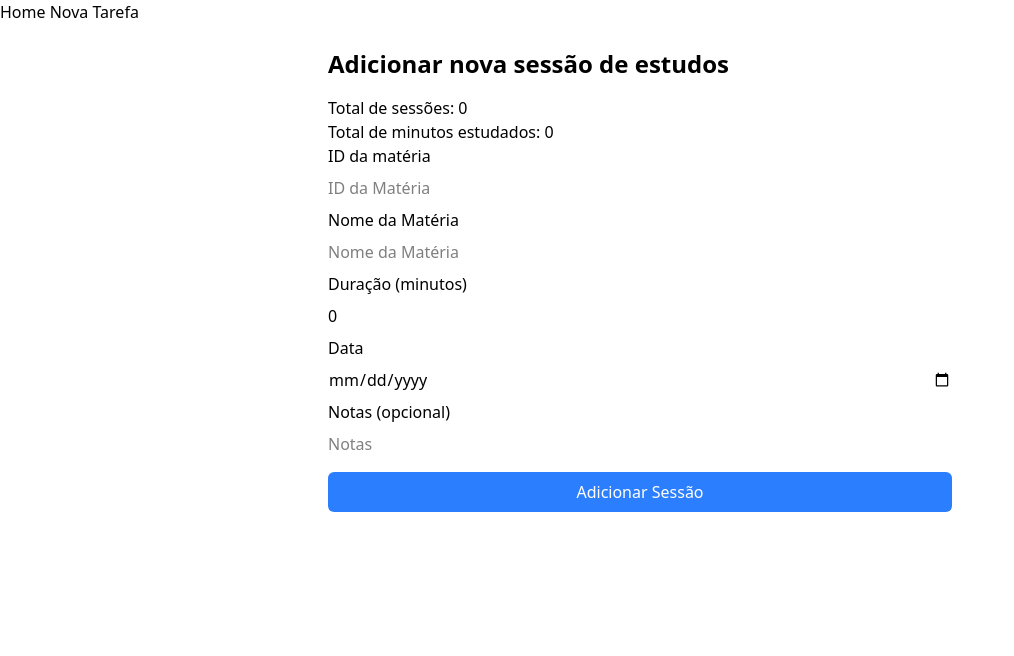
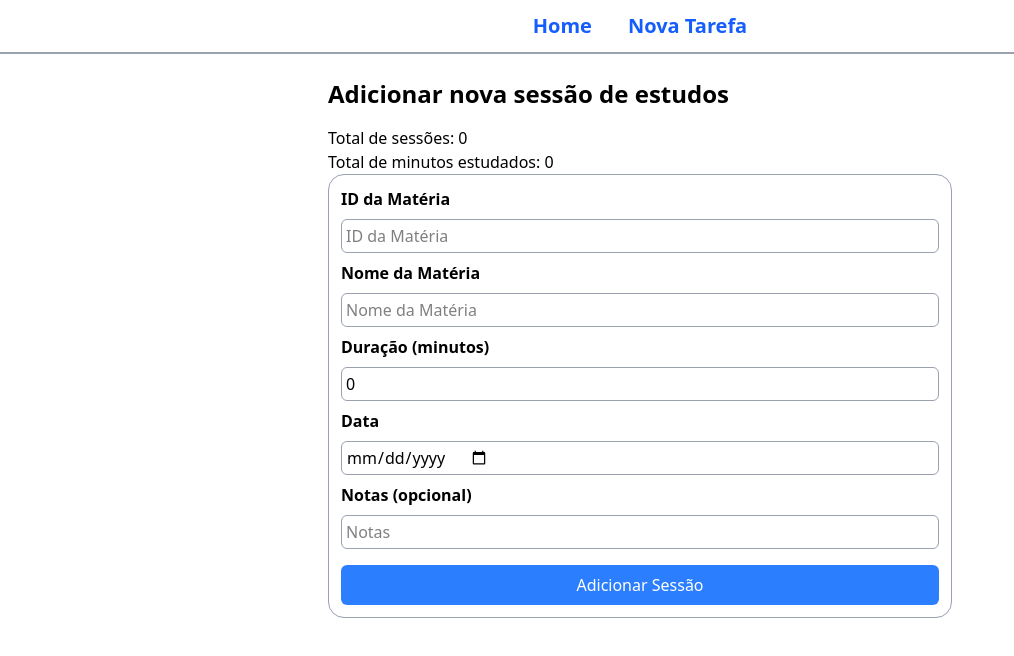
Before and after one commit to Dan1Nicolas/studylog, a React (Vite) app: page /add in a window 1280 px wide. Shown: the top 656 px of the page, without its empty margins (0-1014 px from the left). Built offline with nearby package versions, Linux system fonts and the light colour scheme.

Commit message:
feat: add style with tailwind

```diff
--- a/index.html
+++ b/index.html
@@ -1,5 +1,5 @@
 <!DOCTYPE html>
-<html lang="en">
+<html lang="pt-br">
   <head>
     <meta charset="UTF-8" />
     <link rel="icon" type="image/svg+xml" href="/src/img/studyIcon.png" />
--- a/src/components/Study-form.tsx
+++ b/src/components/Study-form.tsx
@@ -32,9 +32,10 @@ export function StudyForm({ onAddSession }: StudyFormProps) {
   }
 
   return (
-    <form onSubmit={handleSubmit} className="flex flex-col gap-2">
-      <label>ID da matéria</label>
+    <form onSubmit={handleSubmit} className="flex flex-col gap-2 bg-white border border-gray-400 hover:border-blue-600 p-3 rounded-2xl">
+      <label className="font-bold">ID da Matéria</label>
       <input
+        className="flex p-1 rounded-md border border-gray-400 hover:border-blue-600"
         type="text"
         value={id}
         onChange={(e) => setId(e.target.value)}
@@ -42,8 +43,9 @@ export function StudyForm({ onAddSession }: StudyFormProps) {
         required
       />
 
-      <label>Nome da Matéria</label>
+      <label className="font-bold">Nome da Matéria</label>
       <input
+        className="bg-white flex p-1 rounded-md border border-gray-400 hover:border-blue-600"
         type="text"
         value={subject}
         onChange={(e) => setSubject(e.target.value)}
@@ -51,8 +53,9 @@ export function StudyForm({ onAddSession }: StudyFormProps) {
         required
       />
 
-      <label>Duração (minutos)</label>
+      <label className="font-bold">Duração (minutos)</label>
       <input
+        className="bg-white flex p-1 rounded-md border border-gray-400 hover:border-blue-600"
         type="number"
         value={minutes}
         onChange={(e) => setMinutes(Number(e.target.value))}
@@ -60,16 +63,18 @@ export function StudyForm({ onAddSession }: StudyFormProps) {
         required
       />
 
-      <label>Data</label>
+      <label className="font-bold">Data</label>
       <input
+        className="bg-white flex p-1 rounded-md border border-gray-400 hover:border-blue-600"
         type="date"
         value={date}
         onChange={(e) => setDate(e.target.value)}
         required
       />
 
-      <label>Notas (opcional)</label>
+      <label className="font-bold">Notas (opcional)</label>
       <input
+      className="bg-white flex p-1 rounded-md border border-gray-400 hover:border-blue-600"
         type="text"
         value={notes}
         onChange={(e) => setNotes(e.target.value)}
--- a/src/components/layout.tsx
+++ b/src/components/layout.tsx
@@ -4,9 +4,9 @@ export function Layout() {
   return (
     <div>
       <nav >
-        <div>
-          <Link to="/"> Home </Link>
-          <Link to="/add"> Nova Tarefa</Link>
+        <div className="flex justify-center items-center gap-9 font-bold text-blue-600 border-b-2 border-gray-400 p-3 text-xl ">
+          <Link className="hover:text-blue-300 hover:underline" to="/"> Home </Link>
+          <Link className="hover:text-blue-300 hover:underline " to="/add"> Nova Tarefa</Link>
         </div>
       </nav>
       <main>
--- a/src/components/study-card.tsx
+++ b/src/components/study-card.tsx
@@ -7,11 +7,16 @@ interface StudyCardProps {
 
 export default function StudyCard({ study }: StudyCardProps) {
     return (
-        <div>
-            <p><Link to={"/session/" + study.id}>{study.subject}</Link></p>
-            <p>Minutos: {study.minutes} min</p>
-            <p>Data: {study.date}</p>
-            {study.notes?.trim() && <p>Notas: {study.notes}</p>}
+        <div className="p-5 gap-1 border border-gray-400 rounded bg-white shadow hover:shadow-md
+      transition flex flex-col w-2xl mx-auto items-start">
+            <p className="text-2xl font-bold mb-4">
+              <Link to={`/session/${study.id}`} className="text-blue-500 hover:underline">
+                {study.subject}
+              </Link>
+            </p>
+            <p className="font-semibold">Minutos: {study.minutes} min</p>
+            <p className="font-semibold">Data: {new Date(study.date).toLocaleDateString()}</p>
+            {study.notes?.trim() && <p className="font-semibold">Notas: {study.notes}</p>}
         </div>
     )
 }
--- a/src/pages/home.tsx
+++ b/src/pages/home.tsx
@@ -24,13 +24,16 @@ export function Home({ sessions }: HomeProps) {
 
     return (
         <>
-            <h2>Página Inicial - Estudos</h2>
-            <p>Total de sessões: {totalSessions}</p>
-            <p>Total de minutos: {totalMinutes}</p>
-            <p>Média de minutos por sessão: {averageMinutes}</p>
+            <h2 className="font-bold text-black text-2xl p-3 flex justify-center items-center ">Página Inicial - Estudos</h2>
+
+            <div className="font-medium text-black flex flex-col justify-center items-center gap-2 p-2">
+                <p>Total de sessões: {totalSessions}</p>
+                <p>Total de minutos: {totalMinutes}</p>
+                <p>Média de minutos por sessão: {averageMinutes}</p>
+            </div>
 
             {sessions.length === 0
-            ? (<p>Nenhuma sessão de estudo cadastrada ainda</p>)
+            ? (<p className="flex justify-center items-center p-2 m-auto w-md bg-red-600 text-white font-medium rounded-md">Nenhuma sessão de estudo cadastrada ainda</p>)
             : (sessions.map(session => (
                 <StudyCard study={session} key={session.id} />
             )))
--- a/src/pages/session-details.tsx
+++ b/src/pages/session-details.tsx
@@ -25,7 +25,7 @@ export default function SessionDetails({ sessions }: SessionDetailsProps) {
   }
 
   return (
-    <div className="max-w-2xl mx-auto p-6 bg-white rounded-xl shadow-md">
+    <div className="max-w-2xl mx-auto p-6 bg-white rounded-xl shadow-md border border-gray-400">
       <h2 className="text-2xl font-bold mb-4">{session.subject}</h2>
       <p className="text-gray-700 mb-2">
         <span className="font-semibold">Duração:</span> {session.minutes} minutos
```
